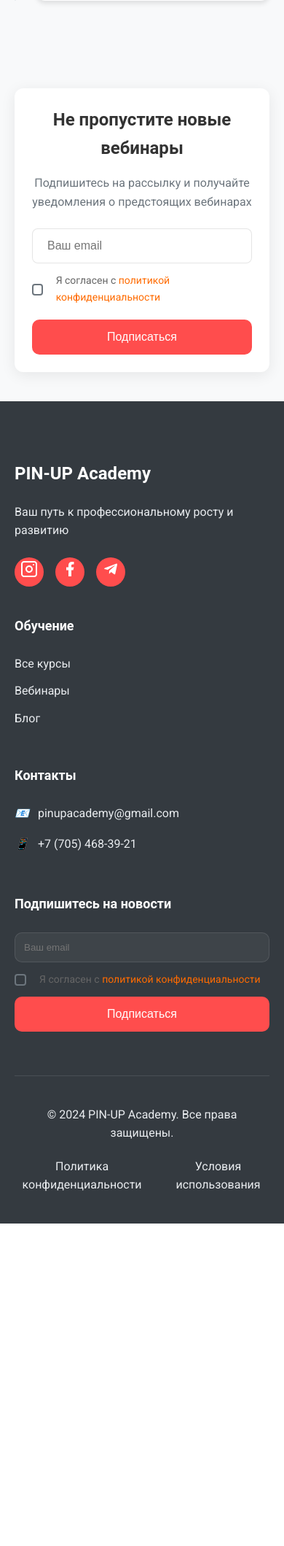
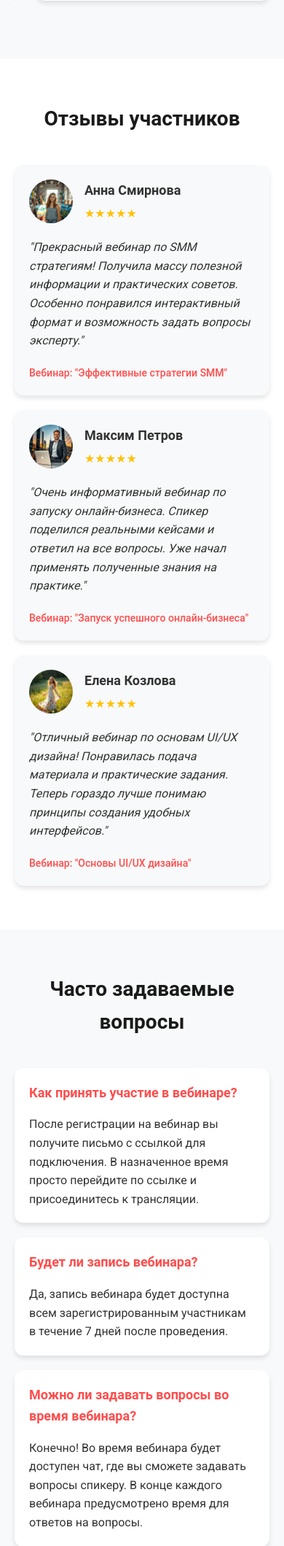
Before and after one commit to Excalibur0888/PinUp_Academy, a PHP site: page /webinars.html in a window 390 px wide. Shown: the part 1695-3814 px from the top of the page at 73% size. Before the commit the page ends 3372 px from the top, so only its background shows below. Run offline with PHP 8.4, Linux system fonts and the light colour scheme; some web fonts are replaced.

Commit message:
Add testimonials and FAQ sections to webinars page with responsive styling

```diff
--- a/css/style.css
+++ b/css/style.css
@@ -3852,3 +3852,130 @@
         margin: 0 auto;
     }
 }
+
+/* Testimonials Section */
+.testimonials {
+    padding: 80px 0;
+    background: var(--white);
+}
+
+.testimonials-grid {
+    display: grid;
+    grid-template-columns: repeat(auto-fit, minmax(300px, 1fr));
+    gap: 30px;
+    margin-top: 40px;
+}
+
+.testimonial-card {
+    background: var(--light-bg);
+    padding: 30px;
+    border-radius: 12px;
+    box-shadow: var(--shadow);
+    transition: transform 0.3s ease;
+}
+
+.testimonial-card:hover {
+    transform: translateY(-5px);
+    box-shadow: var(--shadow-lg);
+}
+
+.testimonial-card__header {
+    display: flex;
+    align-items: center;
+    gap: 16px;
+    margin-bottom: 20px;
+}
+
+.testimonial-card__avatar {
+    width: 60px;
+    height: 60px;
+    border-radius: 50%;
+    object-fit: cover;
+}
+
+.testimonial-card__name {
+    font-size: 18px;
+    font-weight: 600;
+    margin-bottom: 4px;
+    color: var(--text-color);
+}
+
+.testimonial-card__rating {
+    color: var(--accent-color);
+    font-size: 16px;
+}
+
+.testimonial-card__text {
+    font-size: 16px;
+    line-height: 1.6;
+    color: var(--text-color);
+    margin-bottom: 20px;
+    font-style: italic;
+}
+
+.testimonial-card__webinar {
+    font-size: 14px;
+    color: var(--primary-color);
+    font-weight: 500;
+}
+
+/* FAQ Section */
+.faq {
+    padding: 80px 0;
+    background: var(--light-bg);
+}
+
+.faq-grid {
+    display: grid;
+    grid-template-columns: repeat(auto-fit, minmax(400px, 1fr));
+    gap: 30px;
+    margin-top: 40px;
+}
+
+.faq-item {
+    background: var(--white);
+    padding: 30px;
+    border-radius: 12px;
+    box-shadow: var(--shadow);
+    transition: transform 0.3s ease;
+}
+
+.faq-item:hover {
+    transform: translateY(-5px);
+    box-shadow: var(--shadow-lg);
+}
+
+.faq-item__question {
+    font-size: 20px;
+    font-weight: 600;
+    color: var(--primary-color);
+    margin-bottom: 16px;
+}
+
+.faq-item__answer {
+    font-size: 16px;
+    line-height: 1.6;
+    color: var(--text-color);
+}
+
+@media (max-width: 768px) {
+    .testimonials,
+    .faq {
+        padding: 60px 0;
+    }
+
+    .testimonials-grid,
+    .faq-grid {
+        grid-template-columns: 1fr;
+        gap: 20px;
+    }
+
+    .testimonial-card,
+    .faq-item {
+        padding: 20px;
+    }
+
+    .faq-item__question {
+        font-size: 18px;
+    }
+}
--- a/webinars.html
+++ b/webinars.html
@@ -131,6 +131,102 @@
             </div>
         </section>
 
+        <section class="testimonials">
+            <div class="container">
+                <h2 class="section-title">Отзывы участников</h2>
+                <div class="testimonials-grid">
+                    <div class="testimonial-card">
+                        <div class="testimonial-card__header">
+                            <img src="img/client1.jpg" alt="Анна Смирнова" class="testimonial-card__avatar">
+                            <div class="testimonial-card__info">
+                                <h3 class="testimonial-card__name">Анна Смирнова</h3>
+                                <div class="testimonial-card__rating">
+                                    <span>★★★★★</span>
+                                </div>
+                            </div>
+                        </div>
+                        <p class="testimonial-card__text">
+                            "Прекрасный вебинар по SMM стратегиям! Получила массу полезной информации и практических советов. Особенно понравился интерактивный формат и возможность задать вопросы эксперту."
+                        </p>
+                        <div class="testimonial-card__webinar">
+                            Вебинар: "Эффективные стратегии SMM"
+                        </div>
+                    </div>
+
+                    <div class="testimonial-card">
+                        <div class="testimonial-card__header">
+                            <img src="img/client2.jpg" alt="Максим Петров" class="testimonial-card__avatar">
+                            <div class="testimonial-card__info">
+                                <h3 class="testimonial-card__name">Максим Петров</h3>
+                                <div class="testimonial-card__rating">
+                                    <span>★★★★★</span>
+                                </div>
+                            </div>
+                        </div>
+                        <p class="testimonial-card__text">
+                            "Очень информативный вебинар по запуску онлайн-бизнеса. Спикер поделился реальными кейсами и ответил на все вопросы. Уже начал применять полученные знания на практике."
+                        </p>
+                        <div class="testimonial-card__webinar">
+                            Вебинар: "Запуск успешного онлайн-бизнеса"
+                        </div>
+                    </div>
+
+                    <div class="testimonial-card">
+                        <div class="testimonial-card__header">
+                            <img src="img/client3.jpg" alt="Елена Козлова" class="testimonial-card__avatar">
+                            <div class="testimonial-card__info">
+                                <h3 class="testimonial-card__name">Елена Козлова</h3>
+                                <div class="testimonial-card__rating">
+                                    <span>★★★★★</span>
+                                </div>
+                            </div>
+                        </div>
+                        <p class="testimonial-card__text">
+                            "Отличный вебинар по основам UI/UX дизайна! Понравилась подача материала и практические задания. Теперь гораздо лучше понимаю принципы создания удобных интерфейсов."
+                        </p>
+                        <div class="testimonial-card__webinar">
+                            Вебинар: "Основы UI/UX дизайна"
+                        </div>
+                    </div>
+                </div>
+            </div>
+        </section>
+
+        <section class="faq">
+            <div class="container">
+                <h2 class="section-title">Часто задаваемые вопросы</h2>
+                <div class="faq-grid">
+                    <div class="faq-item">
+                        <h3 class="faq-item__question">Как принять участие в вебинаре?</h3>
+                        <p class="faq-item__answer">
+                            После регистрации на вебинар вы получите письмо с ссылкой для подключения. В назначенное время просто перейдите по ссылке и присоединитесь к трансляции.
+                        </p>
+                    </div>
+
+                    <div class="faq-item">
+                        <h3 class="faq-item__question">Будет ли запись вебинара?</h3>
+                        <p class="faq-item__answer">
+                            Да, запись вебинара будет доступна всем зарегистрированным участникам в течение 7 дней после проведения.
+                        </p>
+                    </div>
+
+                    <div class="faq-item">
+                        <h3 class="faq-item__question">Можно ли задавать вопросы во время вебинара?</h3>
+                        <p class="faq-item__answer">
+                            Конечно! Во время вебинара будет доступен чат, где вы сможете задавать вопросы спикеру. В конце каждого вебинара предусмотрено время для ответов на вопросы.
+                        </p>
+                    </div>
+
+                    <div class="faq-item">
+                        <h3 class="faq-item__question">Что делать, если я не могу подключиться?</h3>
+                        <p class="faq-item__answer">
+                            В случае технических проблем обратитесь в нашу службу поддержки. Контакты указаны в письме с подтверждением регистрации.
+                        </p>
+                    </div>
+                </div>
+            </div>
+        </section>
+
         <section class="subscribe">
             <div class="container">
                 <div class="subscribe-card">
```
Also changed, not shown: img/client1.jpg (added), img/client2.jpg (added), img/client3.jpg (added).
